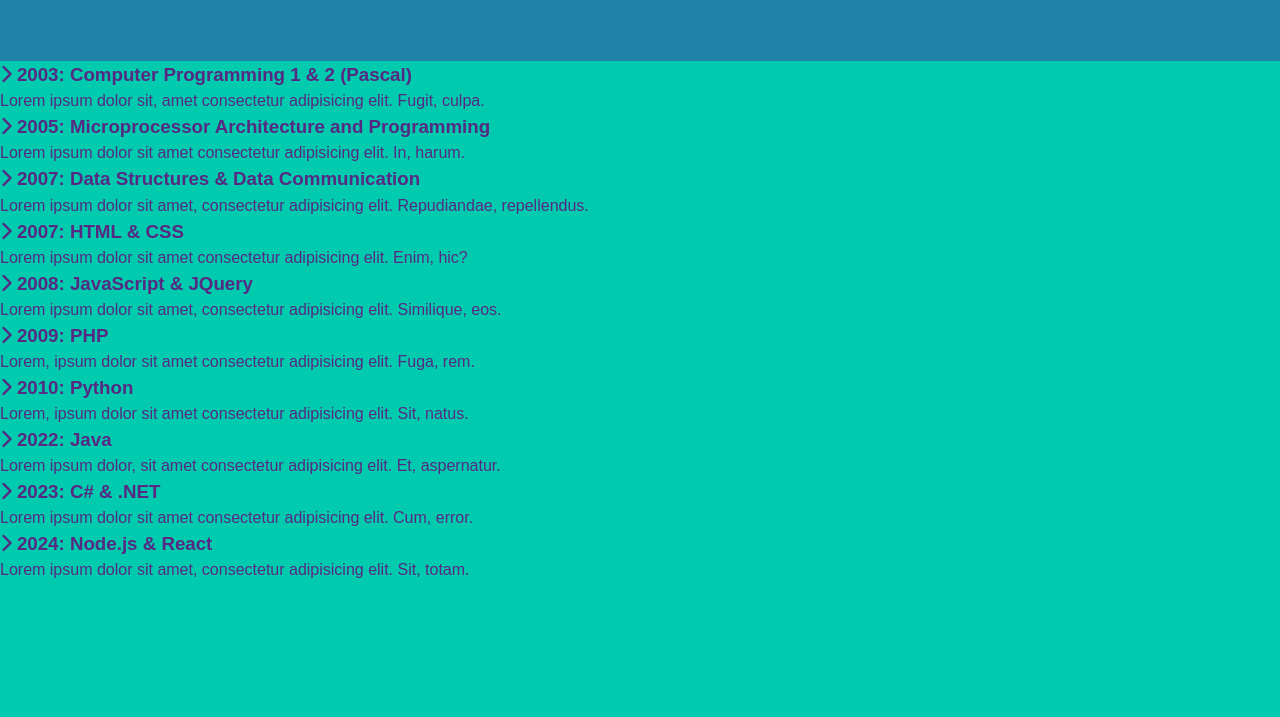
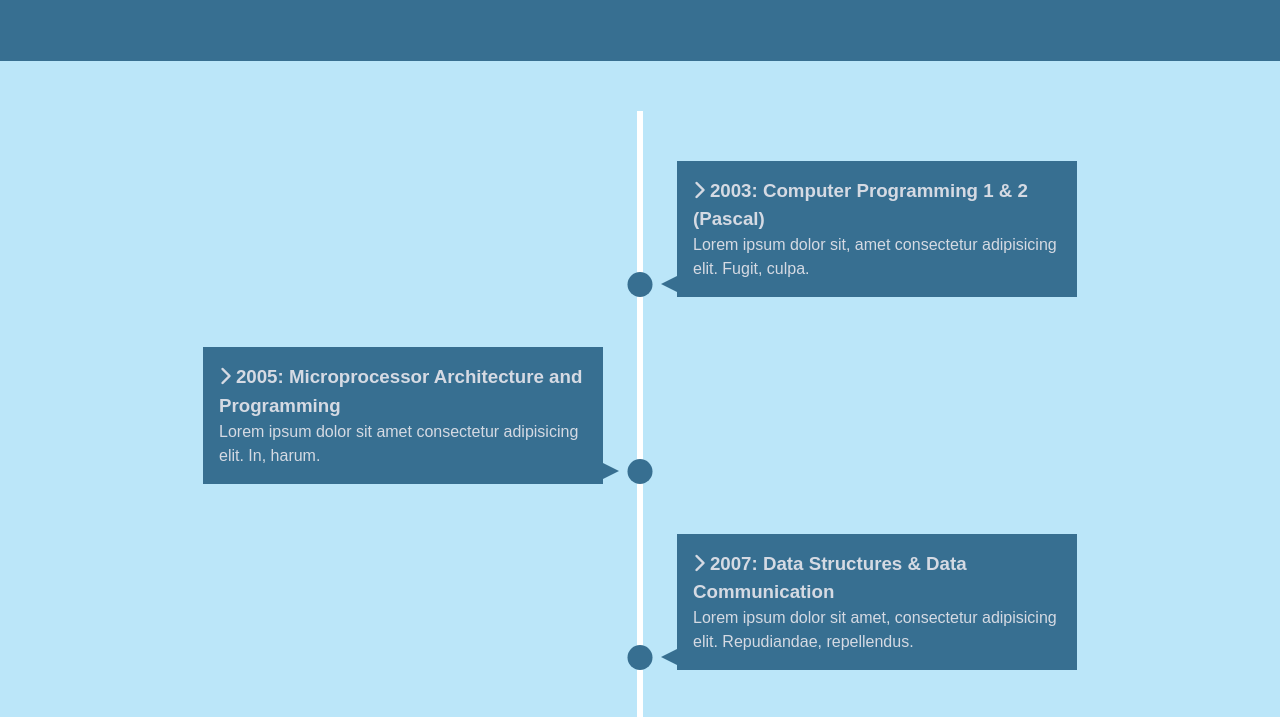
Before and after one commit to mhasantuncer/Knowledge-Resume, a plain HTML site: page index.html in a window 1280 px wide. Shown: the part 150-867 px from the top of the page. Before the commit the page ends 800 px from the top, so only its background shows below. Drawn offline with Linux system fonts and the light colour scheme.

Commit message:
Add Boxes and Arrows

```diff
--- a/style.css
+++ b/style.css
@@ -1,6 +1,6 @@
 :root {
-  --primary-color: #01cbae;
-  --secondary-color: #2082a6;
+  --primary-color: #bbe6f9;
+  --secondary-color: #376f91;
   --max-width: 1100px;
 }
 
@@ -12,13 +12,13 @@
 body {
   font: normal 1rem/1.5 "Arial", sans-serif;
   background: var(--primary-color);
-  color: #562a83;
+  color: #d5dae3;
   overflow: hidden;
   padding-bottom: 50px;
 }
 #main-header {
   background: var(--secondary-color);
-  color: #fff;
+  color: #d5dae3;
   padding: 4rem 0;
 }
 
@@ -31,3 +31,78 @@ body {
 h1 {
   font-size: 2.3rem;
 }
+
+#timeline ul {
+  background: var(--primary-color);
+  padding: 50px 0;
+}
+
+/* Create Line */
+#timeline ul li {
+  list-style: none;
+  position: relative;
+  width: 6px;
+  margin: 0 auto;
+  padding-top: 50px;
+  background: #fff;
+}
+
+/* Boxes */
+#timeline ul li div {
+  position: relative;
+  bottom: 0;
+  width: 400px;
+  padding: 1rem;
+  background: var(--secondary-color);
+  transition: all 0.5s ease-in-out;
+}
+
+/* Right Side */
+#timeline ul li:nth-child(odd) div {
+  left: 40px;
+}
+
+/* Left Side */
+#timeline ul li:nth-child(even) div {
+  right: 434px;
+}
+
+/* Dots */
+
+#timeline ul li::after {
+  content: "";
+  position: absolute;
+  left: 50%;
+  bottom: 0;
+  border-radius: 50%;
+  width: 25px;
+  height: 25px;
+  background: var(--secondary-color);
+  transform: translateX(-50%);
+  transition: background 0.5s ease-in-out;
+}
+
+/* Arrows Base */
+
+#timeline div::before {
+  content: "";
+  position: absolute;
+  bottom: 5px;
+  width: 0;
+  height: 0;
+  border: solid;
+}
+
+/* Right Side Arrows */
+#timeline ul li:nth-child(odd) div::before {
+  left: -16px;
+  border-width: 8px 16px 8px 0;
+  border-color: transparent var(--secondary-color);
+}
+
+/* Left Side Arrows */
+#timeline ul li:nth-child(even) div::before {
+  right: -16px;
+  border-width: 8px 0 8px 16px;
+  border-color: transparent var(--secondary-color);
+}
```
